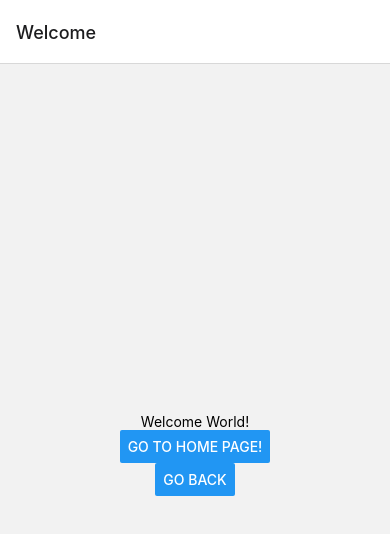
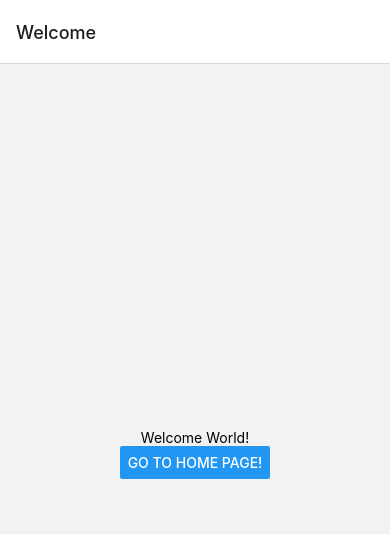
Before and after one commit to TarifEzaz/React-Navigation-Examples, a React Native app: screen /Welcome in a window 390 px wide. Shown: the top 534 px of the page. Built offline with nearby package versions, Linux system fonts and the light colour scheme.

Commit message:
chore: remove back button from the first screen since this is not needed

```diff
--- a/Screens/Welcome.jsx
+++ b/Screens/Welcome.jsx
@@ -8,7 +8,6 @@ export default function WelcomeWorld({navigation}) {
                 title="Go to Home Page!"
                 onPress={() => navigation.navigate('Home')}
             />
-            <Button title="Go back" onPress={() => navigation.goBack()} />
         </View>
     )
 }
```
